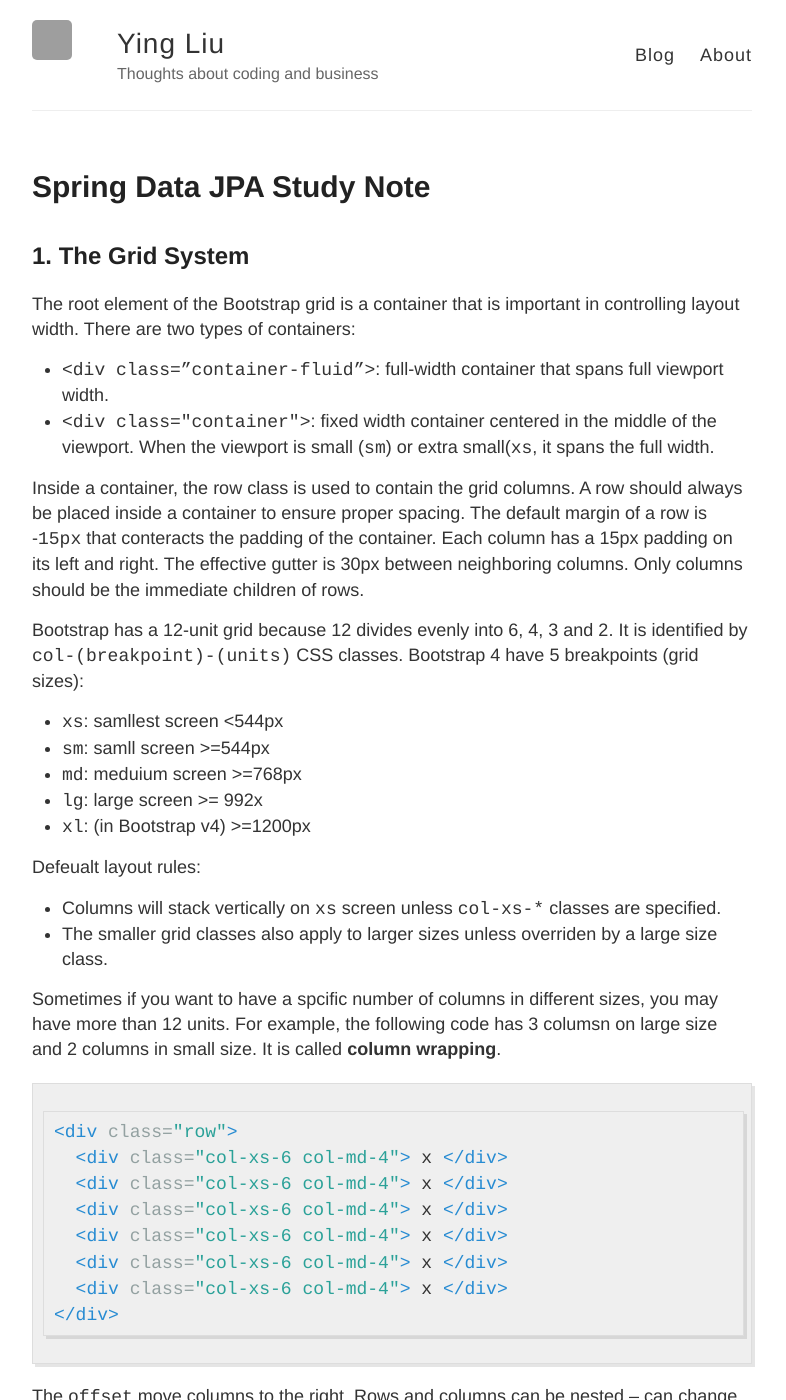
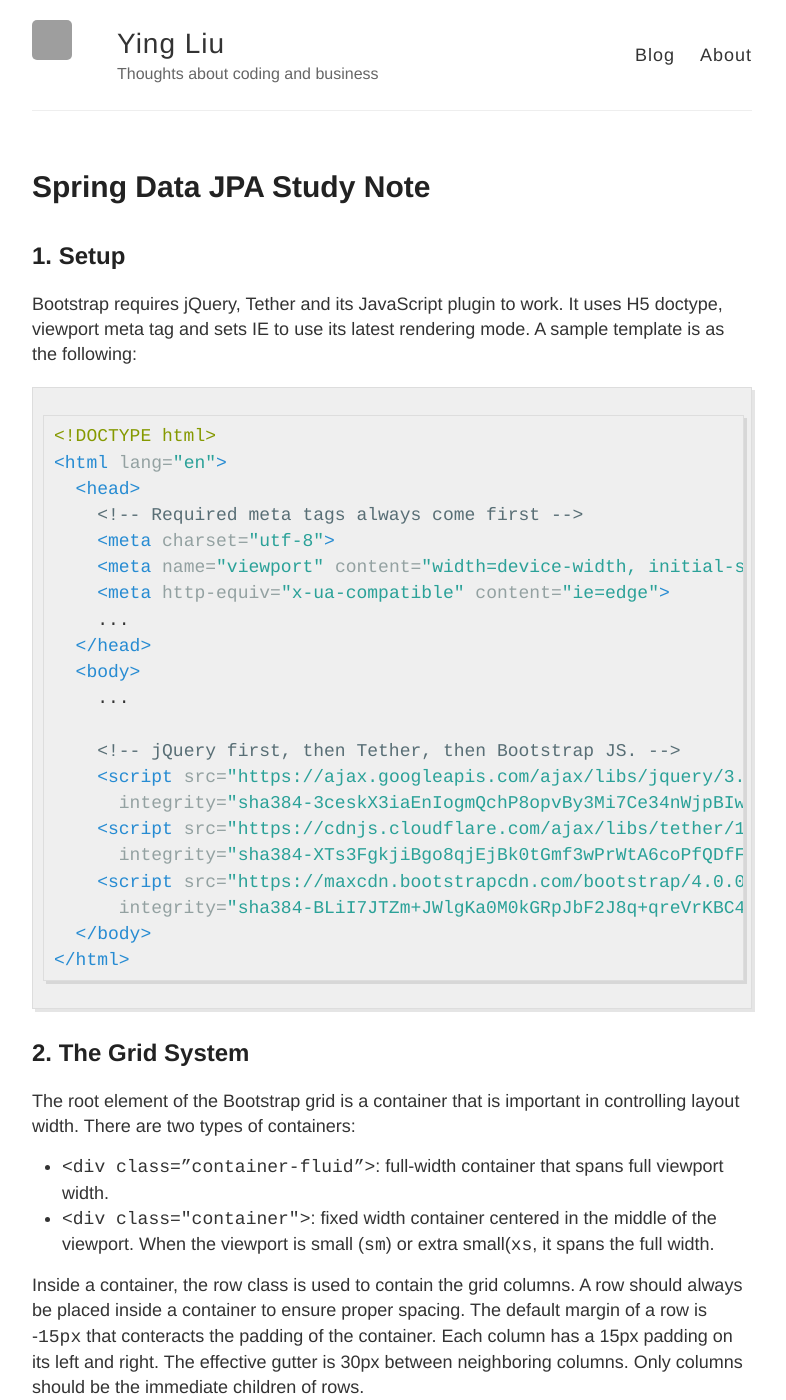
Before and after one commit to YingLiu4203/old-dev-blog, a Jekyll site: the page built from _posts/2016-12-12-Bootstrap-4-study-note.md, in a window 1280 px wide and 1400 px high. Shown: the whole window, without its empty margins (248-1034 px from the left). Built offline with Jekyll 4.4.1, drawn with Linux system fonts in a browser that asks for light colours; comment, search, counter and statistics services are not loaded; some of the changed text lies outside the part shown; grey boxes are pictures that could not be loaded.

Commit message:
add bootstrap

````diff
--- a/_posts/2016-12-12-Bootstrap-4-study-note.md
+++ b/_posts/2016-12-12-Bootstrap-4-study-note.md
@@ -7,7 +7,34 @@ tags:
 - Bootstrap
 ---
 
-## 1. The Grid System
+## 1. Setup
+Bootstrap requires jQuery, Tether and its JavaScript plugin to work. It uses H5 doctype, viewport meta tag and sets IE to use its latest rendering mode. A sample template is as the following:
+
+```html
+<!DOCTYPE html>
+<html lang="en">
+  <head>
+    <!-- Required meta tags always come first -->
+    <meta charset="utf-8">
+    <meta name="viewport" content="width=device-width, initial-scale=1, shrink-to-fit=no">
+    <meta http-equiv="x-ua-compatible" content="ie=edge">
+    ...
+  </head>
+  <body>
+    ...
+
+    <!-- jQuery first, then Tether, then Bootstrap JS. -->
+    <script src="https://ajax.googleapis.com/ajax/libs/jquery/3.1.1/jquery.min.js"
+      integrity="sha384-3ceskX3iaEnIogmQchP8opvBy3Mi7Ce34nWjpBIwVTHfGYWQS9jwHDVRnpKKHJg7" crossorigin="anonymous"></script>
+    <script src="https://cdnjs.cloudflare.com/ajax/libs/tether/1.3.7/js/tether.min.js"
+      integrity="sha384-XTs3FgkjiBgo8qjEjBk0tGmf3wPrWtA6coPfQDfFEY8AnYJwjalXCiosYRBIBZX8" crossorigin="anonymous"></script>
+    <script src="https://maxcdn.bootstrapcdn.com/bootstrap/4.0.0-alpha.5/js/bootstrap.min.js"
+      integrity="sha384-BLiI7JTZm+JWlgKa0M0kGRpJbF2J8q+qreVrKBC47e3K6BW78kGLrCkeRX6I9RoK" crossorigin="anonymous"></script>
+  </body>
+</html>
+```
+
+## 2. The Grid System
 The root element of the Bootstrap grid is a container that is important in controlling layout width. There are two types of containers:
 * `<div class=”container-fluid”>`: full-width container that spans full viewport width.
 * `<div class="container">`: fixed width container centered in the middle of the viewport. When the viewport is small (`sm`) or extra small(`xs`, it spans the full width.
@@ -39,3 +66,8 @@ Sometimes if you want to have a spcific number of columns in different sizes, yo
 ```
 
 The `offset` move columns to the right. Rows and columns can be nested -- can change positions in small devices when columsn stack together. `push` and `pull` can change the order of columns.
+
+## 3. CSS `box-sizing` and Normalization
+Bootstrap uses `border-box` for `box-sizing`. If this causes issues (such as in Google Maps), you can switch back to `context-box`.
+
+To improve cross-browser rendering, Bootstrap uses Reboot, a collection of element-specific CSS changes built upon `Normalize.css`. Reboot provides opinioned style using only element selector. Additional styling is done only with classes.
````
